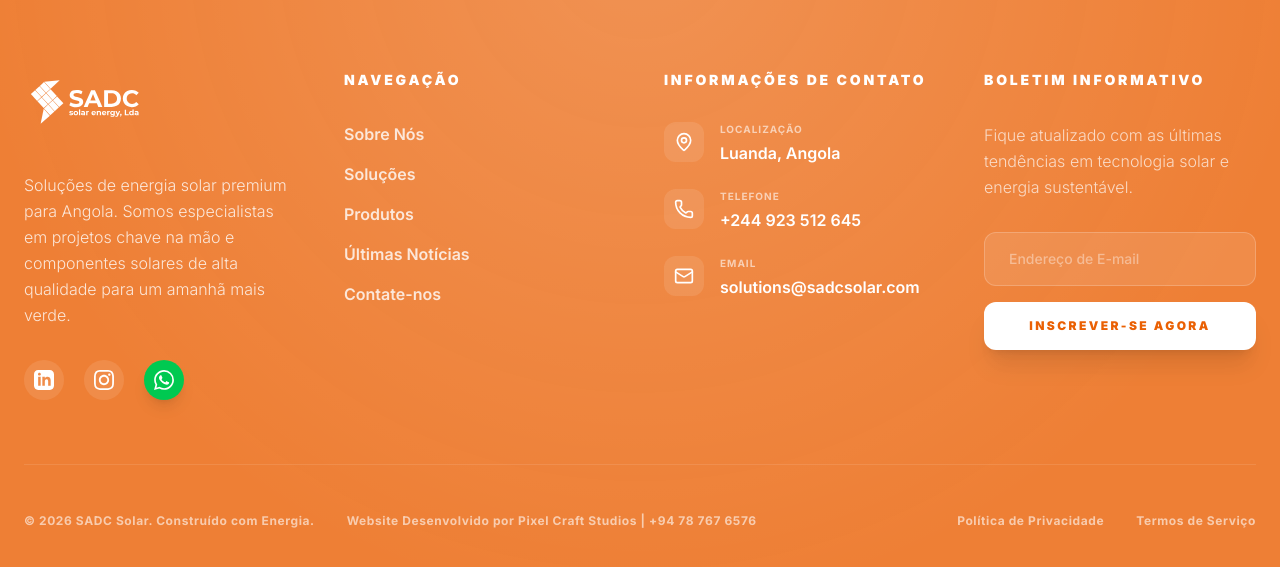
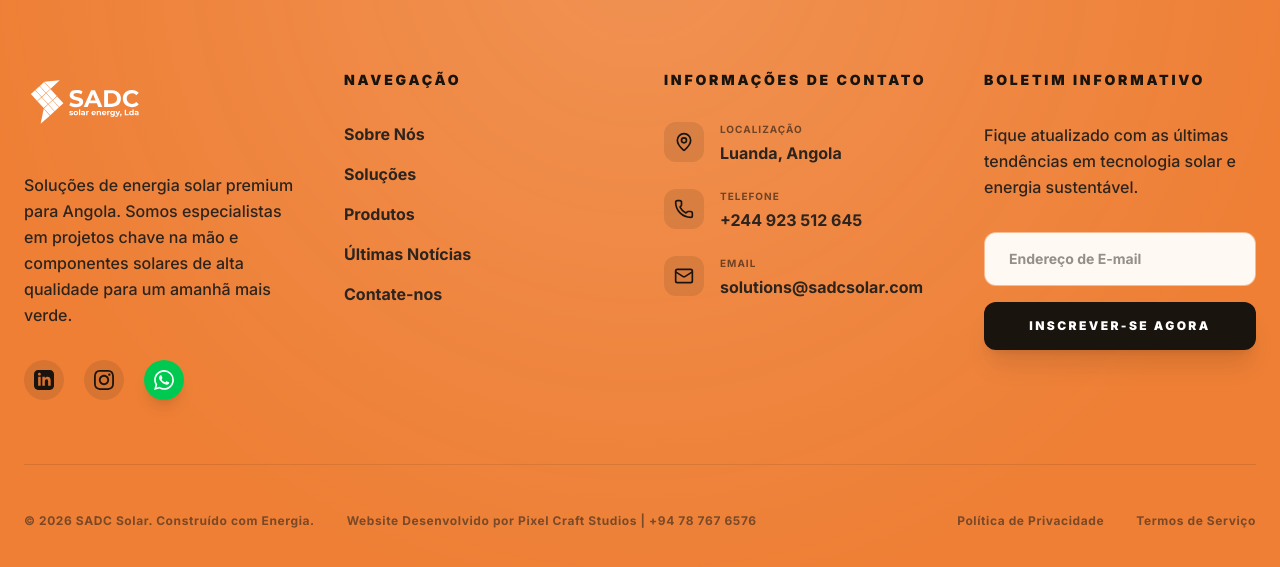
Before and after one commit to nisitha/sadc-solar, a Next.js app: page / in a window 1280 px wide. Shown: the part 6671-7238 px from the top of the page. Built offline with nearby package versions, Linux system fonts and the light colour scheme.

Commit message:
ux: improve footer contrast and readability

```diff
--- a/src/components/Footer.tsx
+++ b/src/components/Footer.tsx
@@ -39,7 +39,7 @@ export default function Footer() {
                 className="h-16 w-auto brightness-0 invert"
               />
             </Link>
-            <p className="text-white/80 leading-relaxed font-light">
+            <p className="text-[#2D241E] leading-relaxed font-medium">
               Soluções de energia solar premium para Angola. Somos especialistas em projetos chave na mão e componentes solares de alta qualidade para um amanhã mais verde.
             </p>
             <div className="flex items-center space-x-5">
@@ -47,7 +47,7 @@ export default function Footer() {
                 href="https://www.linkedin.com/in/wilson-tavares-690790123"
                 target="_blank"
                 rel="noopener noreferrer"
-                className="w-10 h-10 rounded-full bg-white/10 flex items-center justify-center hover:bg-white/20 hover:text-white transition-all duration-300"
+                className="w-10 h-10 rounded-full bg-[#1A140F]/10 flex items-center justify-center hover:bg-[#1A140F]/20 text-[#1A140F] transition-all duration-300"
                 aria-label="LinkedIn"
               >
                 <LinkedInIcon />
@@ -56,7 +56,7 @@ export default function Footer() {
                 href="https://www.instagram.com/sadc_solar_energy"
                 target="_blank"
                 rel="noopener noreferrer"
-                className="w-10 h-10 rounded-full bg-white/10 flex items-center justify-center hover:bg-white/20 hover:text-white transition-all duration-300"
+                className="w-10 h-10 rounded-full bg-[#1A140F]/10 flex items-center justify-center hover:bg-[#1A140F]/20 text-[#1A140F] transition-all duration-300"
                 aria-label="Instagram"
               >
                 <InstagramIcon />
@@ -75,7 +75,7 @@ export default function Footer() {
 
           {/* Quick Links */}
           <div>
-            <h3 className="text-sm font-black uppercase tracking-[0.2em] mb-8 text-white">Navegação</h3>
+            <h3 className="text-sm font-black uppercase tracking-[0.2em] mb-8 text-[#1A140F]">Navegação</h3>
             <ul className="space-y-4">
               {[
                 { name: "Sobre Nós", href: "/about-us" },
@@ -85,8 +85,8 @@ export default function Footer() {
                 { name: "Contate-nos", href: "/contact-us" }
               ].map((item) => (
                 <li key={item.name}>
-                  <Link href={item.href} className="text-white/80 hover:text-white transition-colors flex items-center group" prefetch={false}>
-                    <span className="font-semibold">{item.name}</span>
+                  <Link href={item.href} className="text-[#2D241E] hover:text-[#1A140F] transition-colors flex items-center group" prefetch={false}>
+                    <span className="font-bold">{item.name}</span>
                     <ArrowUpRight className="ml-1 w-3 h-3 opacity-0 group-hover:opacity-100 transition-all transform group-hover:translate-x-0.5 group-hover:-translate-y-0.5" />
                   </Link>
                 </li>
@@ -96,33 +96,33 @@ export default function Footer() {
 
           {/* Contact Details */}
           <div>
-            <h3 className="text-sm font-black uppercase tracking-[0.2em] mb-8 text-white">Informações de Contato</h3>
+            <h3 className="text-sm font-black uppercase tracking-[0.2em] mb-8 text-[#1A140F]">Informações de Contato</h3>
             <ul className="space-y-6">
               <li className="flex items-start">
-                <div className="w-10 h-10 rounded-xl bg-white/10 flex items-center justify-center mr-4 shrink-0">
+                <div className="w-10 h-10 rounded-xl bg-[#1A140F]/10 flex items-center justify-center mr-4 shrink-0 text-[#1A140F]">
                   <MapPin className="w-5 h-5" />
                 </div>
                 <div>
-                  <div className="text-[10px] uppercase tracking-widest text-white/60 font-bold mb-1">Localização</div>
-                  <span className="font-semibold">Luanda, Angola</span>
+                  <div className="text-[10px] uppercase tracking-widest text-[#1A140F]/60 font-bold mb-1">Localização</div>
+                  <span className="font-bold text-[#2D241E]">Luanda, Angola</span>
                 </div>
               </li>
               <li className="flex items-start">
-                <div className="w-10 h-10 rounded-xl bg-white/10 flex items-center justify-center mr-4 shrink-0">
+                <div className="w-10 h-10 rounded-xl bg-[#1A140F]/10 flex items-center justify-center mr-4 shrink-0 text-[#1A140F]">
                   <Phone className="w-5 h-5" />
                 </div>
                 <div>
-                  <div className="text-[10px] uppercase tracking-widest text-white/60 font-bold mb-1">Telefone</div>
-                  <span className="font-semibold">+244 923 512 645</span>
+                  <div className="text-[10px] uppercase tracking-widest text-[#1A140F]/60 font-bold mb-1">Telefone</div>
+                  <span className="font-bold text-[#2D241E]">+244 923 512 645</span>
                 </div>
               </li>
               <li className="flex items-start">
-                <div className="w-10 h-10 rounded-xl bg-white/10 flex items-center justify-center mr-4 shrink-0">
+                <div className="w-10 h-10 rounded-xl bg-[#1A140F]/10 flex items-center justify-center mr-4 shrink-0 text-[#1A140F]">
                   <Mail className="w-5 h-5" />
                 </div>
                 <div>
-                  <div className="text-[10px] uppercase tracking-widest text-white/60 font-bold mb-1">Email</div>
-                  <span className="font-semibold">solutions@sadcsolar.com</span>
+                  <div className="text-[10px] uppercase tracking-widest text-[#1A140F]/60 font-bold mb-1">Email</div>
+                  <span className="font-bold text-[#2D241E]">solutions@sadcsolar.com</span>
                 </div>
               </li>
             </ul>
@@ -130,8 +130,8 @@ export default function Footer() {
 
           {/* Newsletter */}
           <div>
-            <h3 className="text-sm font-black uppercase tracking-[0.2em] mb-8 text-white">Boletim Informativo</h3>
-            <p className="text-white/70 mb-8 font-light leading-relaxed">
+            <h3 className="text-sm font-black uppercase tracking-[0.2em] mb-8 text-[#1A140F]">Boletim Informativo</h3>
+            <p className="text-[#2D241E] mb-8 font-medium leading-relaxed">
               Fique atualizado com as últimas tendências em tecnologia solar e energia sustentável.
             </p>
             <form className="space-y-4">
@@ -139,31 +139,31 @@ export default function Footer() {
                 <input
                   type="email"
                   placeholder="Endereço de E-mail"
-                  className="w-full bg-white/10 border border-white/20 rounded-xl px-6 py-4 text-sm focus:ring-2 focus:ring-white/30 transition-all outline-none placeholder:text-white/40 font-medium"
+                  className="w-full bg-[#FEF9F3] border border-brand-primary/40 rounded-xl px-6 py-4 text-sm focus:ring-2 focus:ring-brand-primary/30 transition-all outline-none placeholder:text-[#2D241E]/50 text-[#1A140F] font-bold"
                 />
               </div>
-              <button className="w-full py-4 bg-white text-brand-primary rounded-xl hover:bg-white/90 transition-all font-black text-xs uppercase tracking-[0.2em] shadow-xl">
+              <button className="w-full py-4 bg-[#1A140F] text-white rounded-xl hover:bg-[#1A140F]/90 transition-all font-black text-xs uppercase tracking-[0.2em] shadow-xl">
                 Inscrever-se Agora
               </button>
             </form>
           </div>
         </div>
 
-        <div className="pt-12 border-t border-white/10 flex flex-col md:flex-row justify-between items-center text-xs text-white/60 font-bold tracking-wider gap-6 text-center md:text-left">
+        <div className="pt-12 border-t border-[#1A140F]/10 flex flex-col md:flex-row justify-between items-center text-xs text-[#2D241E]/60 font-bold tracking-wider gap-6 text-center md:text-left">
           <div className="flex flex-col md:flex-row items-center gap-4 md:gap-8">
             <p>© {currentYear} SADC Solar. Construído com Energia.</p>
             <a
               href="https://wa.me/94787676576"
               target="_blank"
               rel="noopener noreferrer"
-              className="hover:text-white transition-all duration-300"
+              className="hover:text-[#1A140F] transition-all duration-300"
             >
               Website Desenvolvido por <span className="notranslate">Pixel Craft Studios</span> | +94 78 767 6576
             </a>
           </div>
           <div className="flex space-x-8">
-             <Link href="/privacy" className="hover:text-white transition-colors" prefetch={false}>Política de Privacidade</Link>
-             <Link href="/terms" className="hover:text-white transition-colors" prefetch={false}>Termos de Serviço</Link>
+             <Link href="/privacy" className="hover:text-[#1A140F] transition-colors" prefetch={false}>Política de Privacidade</Link>
+             <Link href="/terms" className="hover:text-[#1A140F] transition-colors" prefetch={false}>Termos de Serviço</Link>
           </div>
         </div>
       </div>
```
